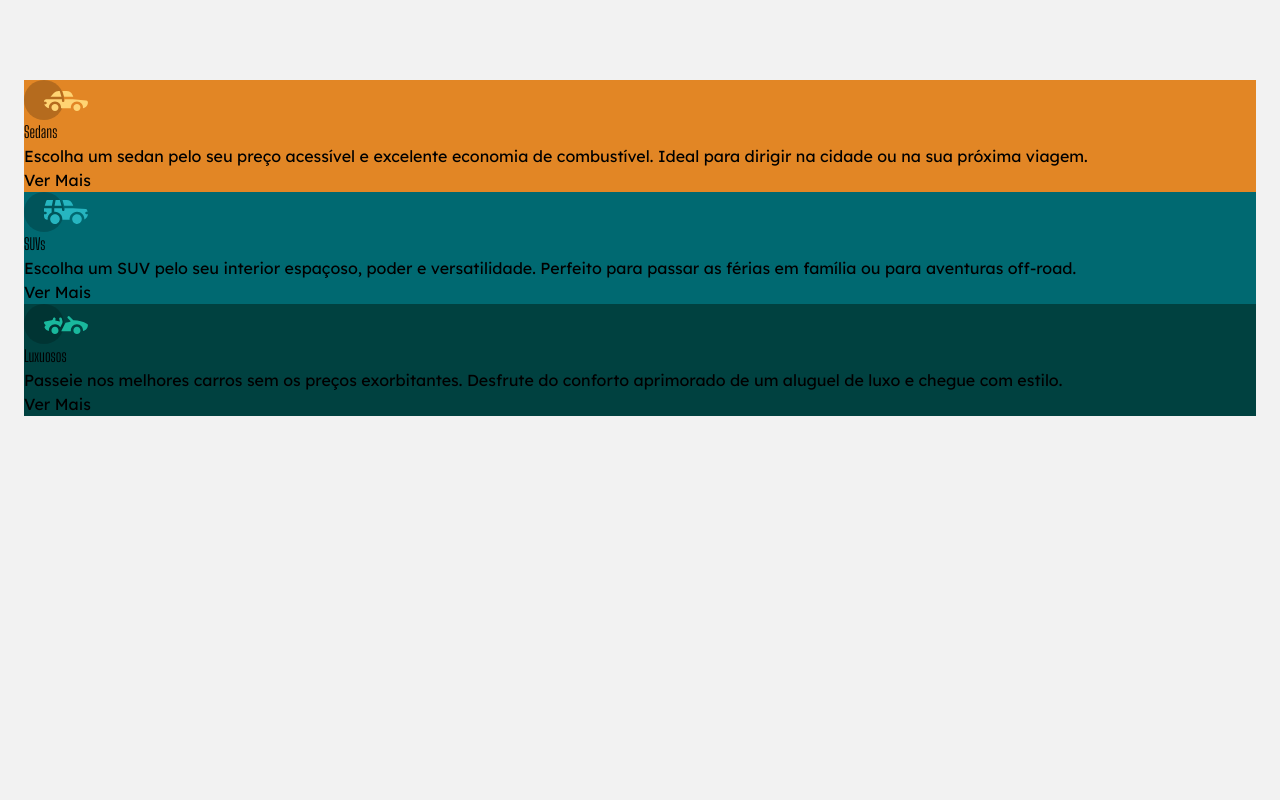
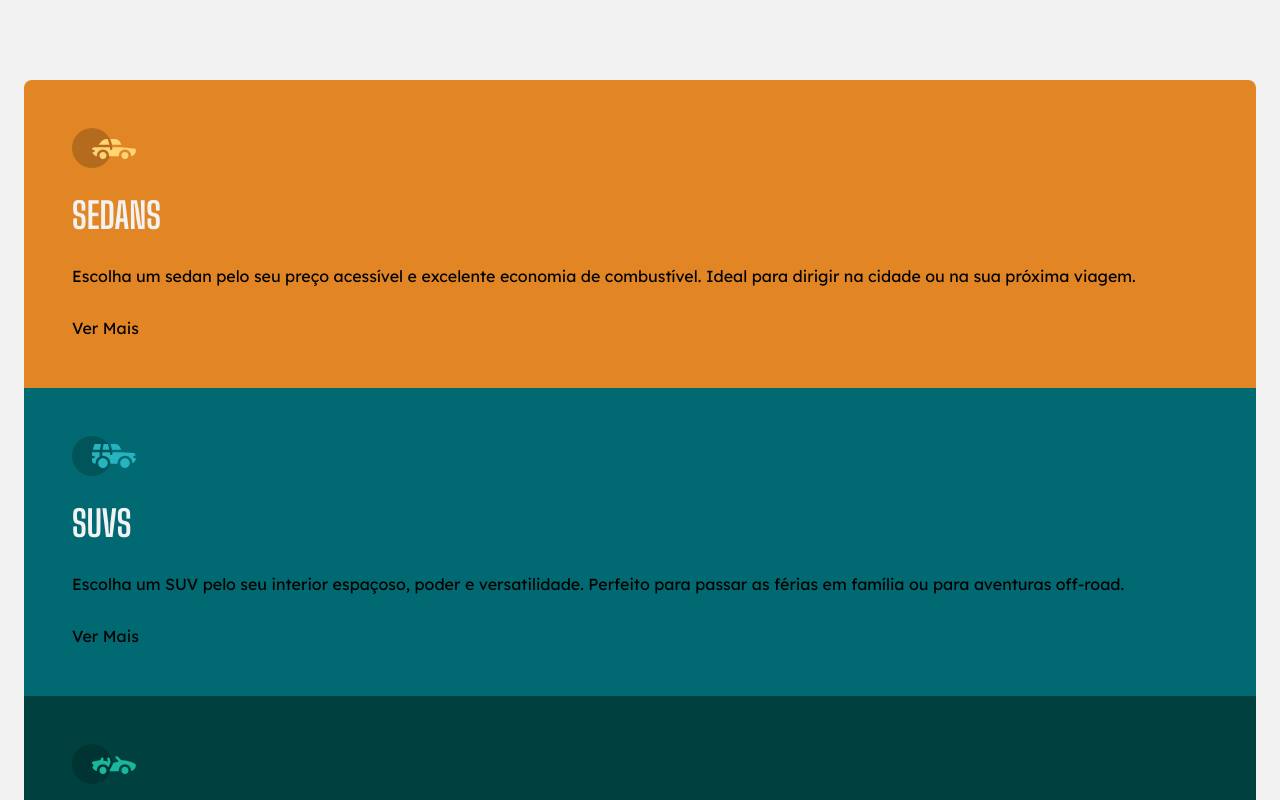
Before and after one commit to GOMEZz157/Projeto-Cars, a React (Vite) app: page / in a window 1280 px wide. Shown: the top 800 px of the page. Built offline with nearby package versions, Linux system fonts and the light colour scheme.

Commit message:
sexto commit do app

```diff
--- a/src/App.jsx
+++ b/src/App.jsx
@@ -6,23 +6,23 @@
   return (
     <main className="py-20 px-6 min-h-svh bg-offwhitebg">
       <section>
-        <div className="bg-laranja">
-          <img src={sedan} alt="Icone de carros sedan" />
-          <h2 className="font-shoulders">Sedans</h2>
-          <p className="font-deca">Escolha um sedan pelo seu preço acessível e excelente economia de combustível. Ideal para dirigir na cidade ou na sua próxima viagem.</p>
+        <div className="bg-laranja p-12 rounded-t-lg">
+          <img src={sedan} alt="Icone de carros sedan" className="mb-7"/>
+          <h2 className="font-shoulders mb-7 uppercase text-4xl font-bold text-offwhitebg">Sedans</h2>
+          <p className="font-deca  mb-7">Escolha um sedan pelo seu preço acessível e excelente economia de combustível. Ideal para dirigir na cidade ou na sua próxima viagem.</p>
           <a href="https://www.webmotors.com.br/catalogo/carroceria/sedan/" target="_blank" className="font-deca">Ver Mais</a>
         </div>
-        <div className="bg-verde">
-          <img src={suv} alt="Icone de carros SUV" />
-          <h2 className="font-shoulders">SUVs</h2>
-          <p className="font-deca">Escolha um SUV pelo seu interior espaçoso, poder e versatilidade. Perfeito para passar as férias em família ou para aventuras off-road.</p>
+        <div className="bg-verde p-12">
+          <img src={suv} alt="Icone de carros SUV" className="mb-7" />
+          <h2 className="font-shoulders mb-7 uppercase text-4xl font-bold text-offwhitebg">SUVs</h2>
+          <p className="font-deca mb-7">Escolha um SUV pelo seu interior espaçoso, poder e versatilidade. Perfeito para passar as férias em família ou para aventuras off-road.</p>
           <a href="https://www.webmotors.com.br/catalogo/carroceria/suv/" target="_blank" className="font-deca">Ver Mais</a>
 
         </div>
-        <div className="bg-verde-escuro">
-          <img src={luxury} alt="Icone de carros Luxuosos" />
-          <h2 className="font-shoulders">Luxuosos</h2>
-          <p className="font-deca">Passeie nos melhores carros sem os preços exorbitantes. Desfrute do conforto aprimorado de um aluguel de luxo e chegue com estilo.</p>
+        <div className="bg-verde-escuro p-12 rounded-b-lg">
+          <img src={luxury} alt="Icone de carros Luxuosos" className="mb-7" />
+          <h2 className="font-shoulders mb-7 uppercase text-4xl font-bold text-offwhitebg">Luxuosos</h2>
+          <p className="font-deca mb-7">Passeie nos melhores carros sem os preços exorbitantes. Desfrute do conforto aprimorado de um aluguel de luxo e chegue com estilo.</p>
           <a href="https://www.webmotors.com.br/catalogo/carroceria/coupe/" target="_blank" className="font-deca">Ver Mais</a>
 
         </div>
```
